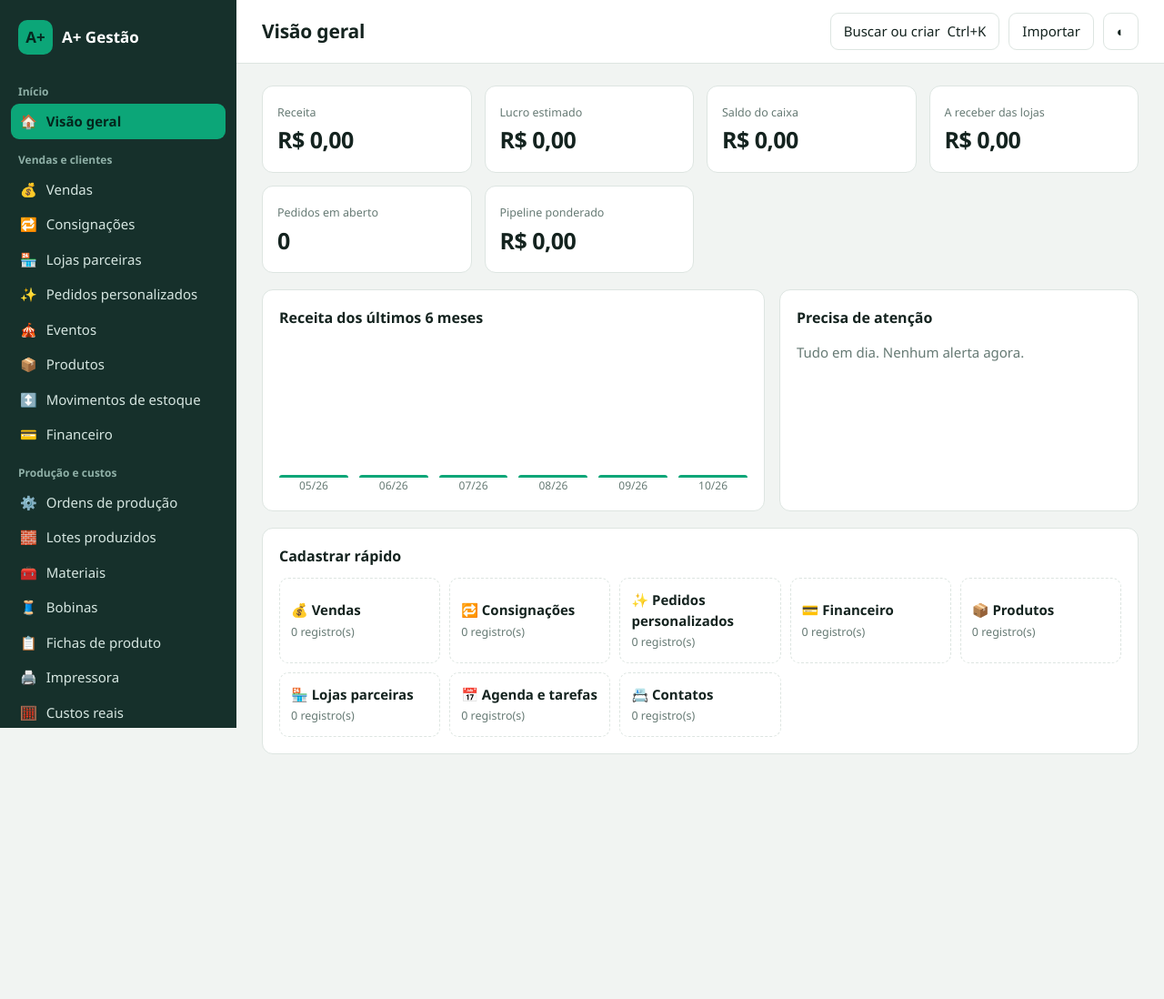
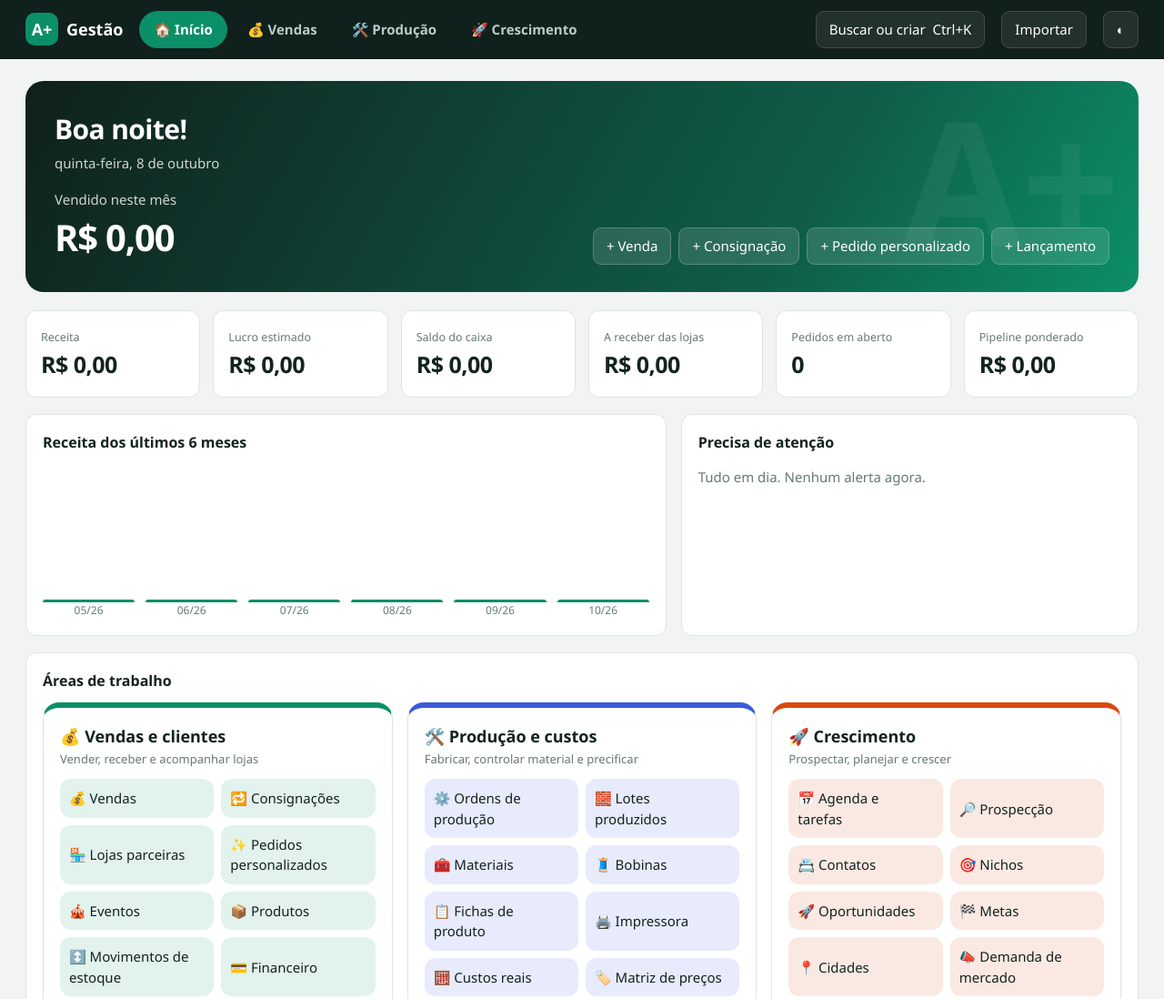
Before and after one commit to a-mais-gestao/a-mais-gestao, a plain HTML site: page index.html in a window 1280 px wide. Shown: the top 1098 px of the page at 91% size. Before the commit the page ends 853 px from the top, so only its background shows below. Drawn offline with Linux system fonts and the light colour scheme.

Commit message:
Add files via upload

```diff
--- a/index.html
+++ b/index.html
@@ -5,23 +5,14 @@
 <meta name="theme-color" content="#16302b"><title>A+ Gestão</title>
 <script src="https://cdn.jsdelivr.net/npm/xlsx@0.18.5/dist/xlsx.full.min.js"></script>
 <style>
-:root{--bg:#f1f4f2;--card:#fff;--ink:#14231f;--mut:#667a74;--line:#dde5e1;--side:#16302b;--acc:#0ca678;--acc2:#e6f7f1;--warn:#b7791f;--warn2:#fdf3dc;--bad:#c92a3b;--bad2:#fde8ea;--r:12px}
-[data-theme=dark]{--bg:#0f1917;--card:#17252a;--ink:#e8f1ee;--mut:#8ea39d;--line:#27393d;--side:#0b1412;--acc:#20c997;--acc2:#12332c;--warn2:#3a2f14;--bad2:#3d1b20}
+:root{--bg:#f1f4f2;--card:#fff;--ink:#14231f;--mut:#667a74;--line:#dde5e1;--side:#16302b;--acc:#0b8f68;--on:#fff;--acc2:#e6f7f1;--warn:#b7791f;--warn2:#fdf3dc;--bad:#c92a3b;--bad2:#fde8ea;--r:12px}
+[data-theme=dark]{--bg:#0f1917;--card:#17252a;--ink:#e8f1ee;--mut:#8ea39d;--line:#27393d;--side:#0b1412;--acc:#20c997;--on:#06231b;--acc2:#12332c;--warn2:#3a2f14;--bad2:#3d1b20}
 *{box-sizing:border-box}body{margin:0;background:var(--bg);color:var(--ink);font:15px/1.5 "Segoe UI",system-ui,-apple-system,Roboto,sans-serif}
 button,input,select,textarea{font:inherit;color:inherit}button{cursor:pointer}:focus-visible{outline:2px solid var(--acc);outline-offset:2px}
-.app{display:grid;grid-template-columns:260px 1fr;min-height:100vh}
-.side{background:var(--side);color:#d6e6e1;padding:18px 12px;position:sticky;top:0;height:100vh;overflow:auto}
-.brand{display:flex;gap:10px;align-items:center;padding:4px 8px 18px;font-weight:700;font-size:17px;color:#fff}
-.logo{width:38px;height:38px;border-radius:10px;background:var(--acc);display:grid;place-items:center;font-weight:800;color:#06281f}
-.grp{margin:14px 8px 4px;font-size:12px;color:#8fb0a7;font-weight:600}
-.side button{display:flex;width:100%;gap:10px;align-items:center;background:none;border:0;color:inherit;padding:8px 10px;border-radius:9px;text-align:left}
-.side button:hover{background:#ffffff12}.side button.on{background:var(--acc);color:#04251c;font-weight:650}
-.side .n{margin-left:auto;font-size:12px;opacity:.7}
 .main{min-width:0}.top{display:flex;align-items:center;gap:10px;padding:14px 28px;background:var(--card);border-bottom:1px solid var(--line);position:sticky;top:0;z-index:5}
-.top h1{font-size:21px;margin:0;flex:1;letter-spacing:-.01em}
 .btn{border:1px solid var(--line);background:var(--card);padding:8px 14px;border-radius:9px;font-weight:550}.btn:hover{border-color:var(--acc)}
-.btn.p{background:var(--acc);border-color:var(--acc);color:#04251c;font-weight:700}.btn.s{padding:4px 9px;font-size:13px}
-.menu{display:none}.content{padding:24px 28px;max-width:1500px}
+.btn.p{background:var(--acc);border-color:var(--acc);color:var(--on);font-weight:700}.btn.s{padding:4px 9px;font-size:13px}
+.content{padding:24px 28px;max-width:1500px}
 .kpis{display:grid;grid-template-columns:repeat(auto-fit,minmax(190px,1fr));gap:14px;margin-bottom:18px}
 .kpi{background:var(--card);border:1px solid var(--line);border-radius:var(--r);padding:16px}.kpi small{color:var(--mut)}.kpi b{display:block;font-size:25px;margin-top:2px;letter-spacing:-.02em}
 .row2{display:grid;grid-template-columns:1.4fr 1fr;gap:16px;margin-bottom:18px}
@@ -32,7 +23,7 @@ button,input,select,textarea{font:inherit;color:inherit}button{cursor:pointer}:f
 .ok{color:var(--mut)}.quick{display:grid;grid-template-columns:repeat(auto-fill,minmax(150px,1fr));gap:10px}
 .quick button{border:1px dashed var(--line);background:none;border-radius:10px;padding:12px;text-align:left}.quick button:hover{border-color:var(--acc);background:var(--acc2)}
 .bar{display:flex;gap:10px;flex-wrap:wrap;align-items:center;margin-bottom:12px}.bar input{flex:1;min-width:200px;padding:9px 12px;border:1px solid var(--line);border-radius:9px;background:var(--card)}
-.chips{display:flex;gap:6px;flex-wrap:wrap;margin-bottom:12px}.chip{border:1px solid var(--line);background:var(--card);border-radius:99px;padding:3px 11px;font-size:13px}.chip.on{background:var(--acc);border-color:var(--acc);color:#04251c;font-weight:650}
+.chips{display:flex;gap:6px;flex-wrap:wrap;margin-bottom:12px}.chip{border:1px solid var(--line);background:var(--card);border-radius:99px;padding:3px 11px;font-size:13px}.chip.on{background:var(--acc);border-color:var(--acc);color:var(--on);font-weight:650}
 .tw{background:var(--card);border:1px solid var(--line);border-radius:var(--r);overflow:auto;max-height:calc(100vh - 270px)}
 table{border-collapse:collapse;width:100%}th{position:sticky;top:0;background:var(--card);text-align:left;padding:10px 12px;font-size:13px;color:var(--mut);border-bottom:1px solid var(--line);cursor:pointer;white-space:nowrap}
 td{padding:10px 12px;border-bottom:1px solid var(--line);white-space:nowrap;max-width:260px;overflow:hidden;text-overflow:ellipsis}tbody tr{cursor:pointer}tbody tr:hover{background:var(--acc2)}tfoot td{font-weight:700;position:sticky;bottom:0;background:var(--card)}
@@ -42,18 +33,25 @@ td{padding:10px 12px;border-bottom:1px solid var(--line);white-space:nowrap;max-
 .modal{background:var(--card);border-radius:16px;width:min(760px,100%);box-shadow:0 20px 60px #0006}.mh,.mf{display:flex;align-items:center;gap:10px;padding:16px 20px}.mh h2{margin:0;font-size:18px;flex:1}.mf{border-top:1px solid var(--line);justify-content:flex-end;flex-wrap:wrap;position:sticky;bottom:0;background:var(--card);border-radius:0 0 16px 16px}
 .mb{padding:4px 20px 18px;max-height:68vh;overflow:auto}.fg{display:grid;grid-template-columns:repeat(2,1fr);gap:12px}.f.full{grid-column:1/-1}.f label{display:block;font-size:13px;color:var(--mut);margin-bottom:3px}
 .f input,.f select,.f textarea{width:100%;padding:9px 11px;border:1px solid var(--line);border-radius:9px;background:var(--bg)}.f textarea{min-height:64px}
-.f input[data-auto]{background:var(--acc2);border-style:dashed}.seg{display:flex;gap:6px;flex-wrap:wrap}.seg button{border:1px solid var(--line);background:var(--bg);padding:7px 12px;border-radius:9px}.seg button.on{background:var(--acc);border-color:var(--acc);color:#04251c;font-weight:700}
+.f input[data-auto]{background:var(--acc2);border-style:dashed}.seg{display:flex;gap:6px;flex-wrap:wrap}.seg button{border:1px solid var(--line);background:var(--bg);padding:7px 12px;border-radius:9px}.seg button.on{background:var(--acc);border-color:var(--acc);color:var(--on);font-weight:700}
 .sec{grid-column:1/-1;font-weight:650;margin-top:8px;font-size:14px}details{grid-column:1/-1}summary{cursor:pointer;color:var(--mut);margin:6px 0}details .fg{margin-top:8px}
 .pal{width:min(560px,100%);margin-top:10vh}.pal input{width:100%;border:0;border-bottom:1px solid var(--line);padding:16px 20px;background:none;font-size:17px}.pal div.l{max-height:50vh;overflow:auto;padding:6px}.pal button{display:flex;gap:10px;width:100%;border:0;background:none;padding:9px 14px;border-radius:9px;text-align:left}.pal button.on{background:var(--acc2)}
 .toast{position:fixed;bottom:22px;left:50%;transform:translate(-50%,30px);background:#14231f;color:#fff;padding:10px 18px;border-radius:10px;opacity:0;transition:.2s;z-index:50;pointer-events:none}.toast.on{opacity:1;transform:translate(-50%,0)}
 .note{background:var(--warn2);padding:10px 14px;border-radius:10px;margin-bottom:16px;display:flex;gap:10px;align-items:center;flex-wrap:wrap}.note span{flex:1}
-@media(max-width:900px){.app{display:block}.side{position:fixed;z-index:15;width:270px;transform:translateX(-100%);transition:.2s}.side.on{transform:none}.menu{display:block}.top,.content{padding-left:14px;padding-right:14px}.row2{grid-template-columns:1fr}.fg{grid-template-columns:1fr}.hm{display:none}}
+@media(max-width:900px){.top{flex-wrap:wrap;padding:10px 14px}.tabs{order:3;flex-basis:100%}.sub,.content{padding-left:14px;padding-right:14px}.row2{grid-template-columns:1fr}.fg{grid-template-columns:1fr}.hm{display:none}.hero{padding:22px}}
 @media(prefers-reduced-motion:reduce){*{transition:none!important}}
+body{--acc2:color-mix(in srgb,var(--acc) 14%,var(--card))}body[data-area=prod]{--acc:#3b5bdb}body[data-area=cresc]{--acc:#d9480f}[data-theme=dark] body[data-area=prod]{--acc:#748ffc}[data-theme=dark] body[data-area=cresc]{--acc:#ff922b}
+.top{background:#10201c;color:#fff;border:0;gap:18px;padding:12px 28px}.brand{display:flex;align-items:center;gap:9px;font-size:18px;font-weight:700}.logo{width:36px;height:36px;border-radius:10px;background:var(--acc);color:var(--on);display:grid;place-items:center;font-weight:800}
+.tabs{display:flex;gap:6px;flex:1;overflow:auto}.tabs button{border:0;background:none;color:#b9cdc6;padding:9px 16px;border-radius:99px;font-weight:600;white-space:nowrap}.tabs button.on{background:var(--acc);color:var(--on)}.tabs button:hover:not(.on){background:#ffffff1c}
+.top .btn{background:#ffffff14;border-color:#ffffff22;color:#fff}.top .btn.p{background:var(--acc);border-color:var(--acc);color:var(--on)}
+.sub{display:flex;gap:8px;overflow:auto;padding:12px 28px;background:var(--card);border-bottom:1px solid var(--line)}.sub button{border:1px solid var(--line);background:var(--bg);padding:7px 14px;border-radius:10px;white-space:nowrap}.sub button.on{background:var(--acc);border-color:var(--acc);color:var(--on);font-weight:650}.sub small{opacity:.7;margin-left:3px}
+.pt{margin:0 0 14px;font-size:24px;letter-spacing:-.02em}
+.hero{background:linear-gradient(120deg,#10201c,#0f5e49 70%,#0b8f68);color:#fff;border-radius:20px;padding:30px 32px;margin-bottom:20px;display:flex;gap:24px;flex-wrap:wrap;align-items:flex-end;justify-content:space-between;position:relative;overflow:hidden}
+.hero:after{content:"A+";position:absolute;right:20px;top:-34px;font-size:190px;font-weight:900;color:#ffffff0d;pointer-events:none}.hero h2{margin:0;font-size:30px;letter-spacing:-.02em}.hero p{margin:4px 0 0;opacity:.8}.hero .big{font-size:40px;font-weight:800;letter-spacing:-.03em}.hero .acts{display:flex;gap:8px;flex-wrap:wrap;z-index:1}.hero .btn{background:#ffffff1f;border-color:#ffffff33;color:#fff}.hero .btn:hover{background:#fff;color:#10201c}
+.areas{display:grid;grid-template-columns:repeat(auto-fit,minmax(300px,1fr));gap:16px}.ar{border-radius:18px;padding:18px;background:var(--card);border:1px solid var(--line);border-top:6px solid var(--c)}.ar h3{margin:0 0 2px;font-size:18px}.ar p{margin:0 0 12px;color:var(--mut);font-size:13px}.tiles{display:grid;grid-template-columns:repeat(2,1fr);gap:8px}.tiles button{display:flex;gap:8px;align-items:center;border:0;background:color-mix(in srgb,var(--c) 12%,var(--card));padding:10px;border-radius:12px;text-align:left}.tiles button:hover{background:color-mix(in srgb,var(--c) 26%,var(--card))}.tiles b{margin-left:auto;font-size:13px;opacity:.7}
 </style></head>
-<body><div class="app"><aside class="side" id="side"></aside>
-<main class="main"><header class="top"><button class="btn menu" id="menu" aria-label="Menu">☰</button><h1 id="title">Visão geral</h1>
-<button class="btn hm" id="pal">Buscar ou criar&nbsp; Ctrl+K</button><button class="btn" id="imp">Importar</button><button class="btn" id="theme" aria-label="Tema">◐</button><button class="btn p" id="add">+ Novo</button></header>
-<section class="content" id="content"></section></main></div>
+<body><main class="main"><header class="top"><div class="brand"><span class="logo">A+</span>Gestão</div><nav class="tabs" id="tabs"></nav><button class="btn hm" id="pal">Buscar ou criar&nbsp; Ctrl+K</button><button class="btn" id="imp">Importar</button><button class="btn" id="theme" aria-label="Tema">◐</button><button class="btn p" id="add">+ Novo</button></header><div class="sub" id="sub"></div>
+<section class="content" id="content"></section></main>
 <div class="ov" id="ov"><div class="modal"><div class="mh"><h2 id="mt"></h2><button class="btn s" id="mx">Fechar</button></div><div class="mb"><form id="form" autocomplete="off"></form></div>
 <div class="mf"><span class="ok hm" style="margin-right:auto">Ctrl+Enter salva e abre outro</span><button class="btn" id="del" type="button">Excluir</button><button class="btn" id="dup" type="button">Duplicar</button><button class="btn" id="sn" type="button">Salvar e novo</button><button class="btn p" id="sv" type="button">Salvar</button></div></div></div>
 <div class="ov" id="iov"><div class="modal"><div class="mh"><h2>Importar backup Excel</h2><button class="btn s" id="ix">Fechar</button></div><div class="mb"><p class="ok">Os módulos encontrados no arquivo substituem os atuais. Exporte um backup antes.</p><input type="file" id="file" accept=".xlsx,.xls,.csv"><div id="ipv" style="margin-top:12px"></div></div><div class="mf"><button class="btn p" id="iok" disabled>Importar dados</button></div></div></div>
@@ -128,9 +126,16 @@ const calc=(id,g,t,s)=>{const done=['ENTREGUE','CANCELADO'];
  if(id==='agenda'){const d=dt(t('data'));s('situacao',['CONCLUÍDA','CANCELADA'].includes(t('status'))?'FINALIZADA':!d?'':d<todayS()?'ATRASADA':d===todayS()?'HOJE':'NO PRAZO')}
  if(id==='fichas'){const mt=rows('materiais').find(r=>String(r.codigo_material).toLowerCase()===t('codigo_material').toLowerCase());if(mt)s('custo_material',g('quantidade')*num(mt.custo_unidade))}};
 /* ---------- navegação ---------- */
-function nav(){$('#side').innerHTML=`<div class="brand"><div class="logo">A+</div>A+ Gestão</div>`+NAV.map(([g,ids])=>`<div class="grp">${g}</div>`+ids.map(id=>`<button data-id="${id}" class="${cur===id?'on':''}"><span>${ICON[id]}</span>${lab(id)}${id!=='dashboard'?`<span class="n">${rows(id).length||''}</span>`:''}</button>`).join('')).join('');
- document.querySelectorAll('[data-id]').forEach(b=>b.onclick=()=>go(b.dataset.id))}
-function go(id){cur=id;sk=null;flt='';$('#title').textContent=lab(id);$('#add').style.display=id==='dashboard'?'none':'';$('#side').classList.remove('on');nav();page();scrollTo(0,0)}
+const AREAS=[['home','Início','🏠',['dashboard']],['vend','Vendas','💰',NAV[1][1]],['prod','Produção','🛠️',NAV[2][1]],['cresc','Crescimento','🚀',NAV[3][1]]];
+const ARD={vend:['Vendas e clientes','Vender, receber e acompanhar lojas','#0b8f68'],prod:['Produção e custos','Fabricar, controlar material e precificar','#3b5bdb'],cresc:['Crescimento','Prospectar, planejar e crescer','#d9480f']};
+const area=id=>AREAS.find(a=>a[3].includes(id))||AREAS[0];
+function nav(){const a=area(cur);document.body.dataset.area=a[0];
+ $('#tabs').innerHTML=AREAS.map(x=>`<button data-go="${x[3][0]}" class="${x===a?'on':''}">${x[2]} ${x[1]}</button>`).join('');
+ $('#sub').style.display=a[0]==='home'?'none':'';$('#sub').innerHTML=a[0]==='home'?'':a[3].map(id=>`<button data-go="${id}" class="${cur===id?'on':''}">${ICON[id]} ${lab(id)}<small>${rows(id).length||''}</small></button>`).join('');
+ document.querySelectorAll('[data-go]').forEach(b=>b.onclick=()=>go(b.dataset.go))}
+function go(id){cur=id;sk=null;flt='';$('#add').style.display=id==='dashboard'?'none':'';nav();page();scrollTo(0,0)}
+const areas=()=>`<div class="areas">${AREAS.slice(1).map(a=>`<div class="ar" style="--c:${ARD[a[0]][2]}"><h3>${a[2]} ${ARD[a[0]][0]}</h3><p>${ARD[a[0]][1]}</p><div class="tiles">${a[3].map(id=>`<button data-id="${id}">${ICON[id]} ${lab(id)}<b>${rows(id).length||''}</b></button>`).join('')}</div></div>`).join('')}</div>`;
+const hero=()=>{const h=new Date().getHours(),k=todayS().slice(0,7),m=rows('vendas').filter(r=>dt(r.data).slice(0,7)===k).reduce((a,r)=>a+rev(r),0);return`<div class="hero"><div><h2>${h<12?'Bom dia':h<18?'Boa tarde':'Boa noite'}!</h2><p>${new Date().toLocaleDateString('pt-BR',{weekday:'long',day:'numeric',month:'long'})}</p><p style="margin-top:18px">Vendido neste mês</p><div class="big">${money(m)}</div></div><div class="acts"><button class="btn" data-new="vendas">+ Venda</button><button class="btn" data-new="consignacoes">+ Consignação</button><button class="btn" data-new="personalizados">+ Pedido personalizado</button><button class="btn" data-new="financeiro">+ Lançamento</button></div></div>`};
 function page(){cur==='dashboard'?dash():list()}
 /* ---------- painel ---------- */
 const rev=r=>r.receita_liquida!==''&&r.receita_liquida!=null?num(r.receita_liquida):r.receita_bruta!==''&&r.receita_bruta!=null?num(r.receita_bruta):num(r.quantidade)*num(r.valor_unitario);
@@ -151,18 +156,18 @@ function dash(){const V=rows('vendas'),F=rows('financeiro'),O=rows('oportunidade
  const M=[];for(let i=5;i>=0;i--){const d=new Date();d.setDate(1);d.setMonth(d.getMonth()-i);M.push(d.toISOString().slice(0,7))}
  const by=M.map(k=>V.filter(r=>dt(r.data).slice(0,7)===k).reduce((a,r)=>a+rev(r),0)),mx=Math.max(1,...by),AL=alerts();
  const lb=localStorage.getItem('aplus_last_backup'),has=Object.values(db).some(a=>a.length),old=!lb||(Date.now()-new Date(lb))>7*864e5;
- $('#content').innerHTML=(has&&old?`<div class="note"><span><b>Faça um backup.</b> Seus dados ficam só neste navegador${lb?` e o último backup foi em ${new Date(lb).toLocaleDateString('pt-BR')}`:''}.</span><button class="btn p" id="bk">Baixar backup Excel</button></div>`:'')+
+ $('#content').innerHTML=hero()+(has&&old?`<div class="note"><span><b>Faça um backup.</b> Seus dados ficam só neste navegador${lb?` e o último backup foi em ${new Date(lb).toLocaleDateString('pt-BR')}`:''}.</span><button class="btn p" id="bk">Baixar backup Excel</button></div>`:'')+
  `<div class="kpis">${[['Receita',money(total)],['Lucro estimado',money(lucro)],['Saldo do caixa',money(caixa)],['A receber das lojas',money(rec)],['Pedidos em aberto',open],['Pipeline ponderado',money(pipe)]].map(([a,b])=>`<div class="kpi"><small>${a}</small><b>${b}</b></div>`).join('')}</div>
  <div class="row2"><div class="panel"><h3>Receita dos últimos 6 meses</h3><div class="bars">${by.map((v,i)=>`<div><b>${v?money(v).replace(/,\d+/,''):''}</b><i style="height:${v/mx*120}px"></i>${M[i].slice(5)}/${M[i].slice(2,4)}</div>`).join('')}</div></div>
  <div class="panel"><h3>Precisa de atenção</h3>${AL.length?AL.map(a=>`<button class="al ${a[3]?'r':''}" data-id="${a[0]}">${a[1]}<b>${a[2]}</b></button>`).join(''):'<p class="ok">Tudo em dia. Nenhum alerta agora.</p>'}</div></div>
- <div class="panel"><h3>Cadastrar rápido</h3><div class="quick">${['vendas','consignacoes','personalizados','financeiro','produtos','lojas','agenda','contatos'].map(id=>`<button data-new="${id}">${ICON[id]} <b>${lab(id)}</b><br><small class="ok">${rows(id).length} registro(s)</small></button>`).join('')}</div></div>`;
+ <div class="panel"><h3>Áreas de trabalho</h3>${areas()}</div>`;
  document.querySelectorAll('#content [data-id]').forEach(b=>b.onclick=()=>go(b.dataset.id));document.querySelectorAll('[data-new]').forEach(b=>b.onclick=()=>{cur=b.dataset.new;form(b.dataset.new)});$('#bk')&&($('#bk').onclick=()=>{exportAll();dash()})}
 /* ---------- listagem ---------- */
 const cols=m=>m.fields.filter(f=>f[2]!=='textarea').slice(0,6),SUM=/valor|receita|lucro|custo|a_receber|comissao_valor|saldo|^preco|^vendas|^receita/;
 function pill(v,k){const s=String(v),c=/CONCLU|ATIVA|ACERTADO|RECEBIDO|PAGO|GANHA|ENTREGUE|^OK$|ATINGIDA|REALIZADO|ATENDIDA/i.test(s)?'g':/ATRAS|CANCEL|PERDIDA|ACABANDO|SOBRECARGA|BAIXA|VAZIA/i.test(s)?'r':/PENDENTE|ABERTA|PRODU|NEGOCI|ALTA|PARCIAL|HOJE|ATENÇÃO/i.test(s)?'a':'';return`<span class="pill ${c}">${esc(s)}</span>`}
 const cell=(v,f)=>v===''||v==null?'<span class="ok">—</span>':/status|ativo|prioridade|situacao|atrasado/.test(f[0])?pill(v,f[0]):f[2]==='date'?esc(dt(v).split('-').reverse().join('/')||v):f[2]==='number'?(SUM.test(f[0])&&!/pct|%/.test(f[1])?money(v):esc(typeof v==='number'?v.toLocaleString('pt-BR',{maximumFractionDigits:2}):v)):esc(v);
 function list(){const m=mod(cur),R=rows(cur),hasSt=m.fields.some(f=>f[0]==='status');
- $('#content').innerHTML=`<div class="bar"><input id="q" placeholder="Buscar em ${esc(m.label.toLowerCase())}…" aria-label="Buscar"><span class="ok" id="cnt"></span><button class="btn" id="ex">Exportar módulo</button></div>${hasSt?'<div class="chips" id="chips"></div>':''}<div class="tw" id="tw"></div>`;
+ $('#content').innerHTML=`<h2 class="pt">${ICON[cur]} ${esc(m.label)}</h2><div class="bar"><input id="q" placeholder="Buscar em ${esc(m.label.toLowerCase())}…" aria-label="Buscar"><span class="ok" id="cnt"></span><button class="btn" id="ex">Exportar módulo</button></div>${hasSt?'<div class="chips" id="chips"></div>':''}<div class="tw" id="tw"></div>`;
  $('#q').oninput=table;$('#ex').onclick=()=>exportMod(cur);table()}
 function table(){const m=mod(cur),R=rows(cur),q=($('#q')?.value||'').toLowerCase(),C=cols(m);let F=R.filter(r=>(!flt||String(r.status)===flt)&&Object.values(r).some(v=>String(v??'').toLowerCase().includes(q)));
  if(sk)F=[...F].sort((a,b)=>{const x=a[sk],y=b[sk];return(typeof x==='number'&&typeof y==='number'?x-y:String(x??'').localeCompare(String(y??''),'pt-BR',{numeric:true}))*sd});
@@ -230,7 +235,7 @@ $('#pal').onclick=()=>{$('#pov').classList.add('on');$('#pq').value='';pal();$('
 $('#pq').onkeydown=e=>{if(e.key==='ArrowDown'){pi=Math.min(pr.length-1,pi+1);drawPal();e.preventDefault()}else if(e.key==='ArrowUp'){pi=Math.max(0,pi-1);drawPal();e.preventDefault()}else if(e.key==='Enter'&&pr[pi])pick(pr[pi],e.shiftKey)};
 document.onkeydown=e=>{if((e.ctrlKey||e.metaKey)&&e.key==='k'){e.preventDefault();$('#pal').click()}else if((e.ctrlKey||e.metaKey)&&e.key==='Enter'&&$('#ov').classList.contains('on')){e.preventDefault();saveRec(1)}else if(e.key==='Escape')document.querySelectorAll('.ov.on').forEach(o=>o.classList.remove('on'))};
 document.querySelectorAll('.ov').forEach(o=>o.onmousedown=e=>{if(e.target===o)o.classList.remove('on')});
-$('#add').onclick=()=>cur!=='dashboard'&&form(cur);$('#menu').onclick=()=>$('#side').classList.toggle('on');
+$('#add').onclick=()=>cur!=='dashboard'&&form(cur);
 const th=localStorage.getItem('aplus_theme')||(matchMedia('(prefers-color-scheme:dark)').matches?'dark':'light');document.documentElement.dataset.theme=th;
 $('#theme').onclick=()=>{const t=document.documentElement.dataset.theme==='dark'?'light':'dark';document.documentElement.dataset.theme=t;localStorage.setItem('aplus_theme',t)};
 navigator.storage&&navigator.storage.persist&&navigator.storage.persist();
```
